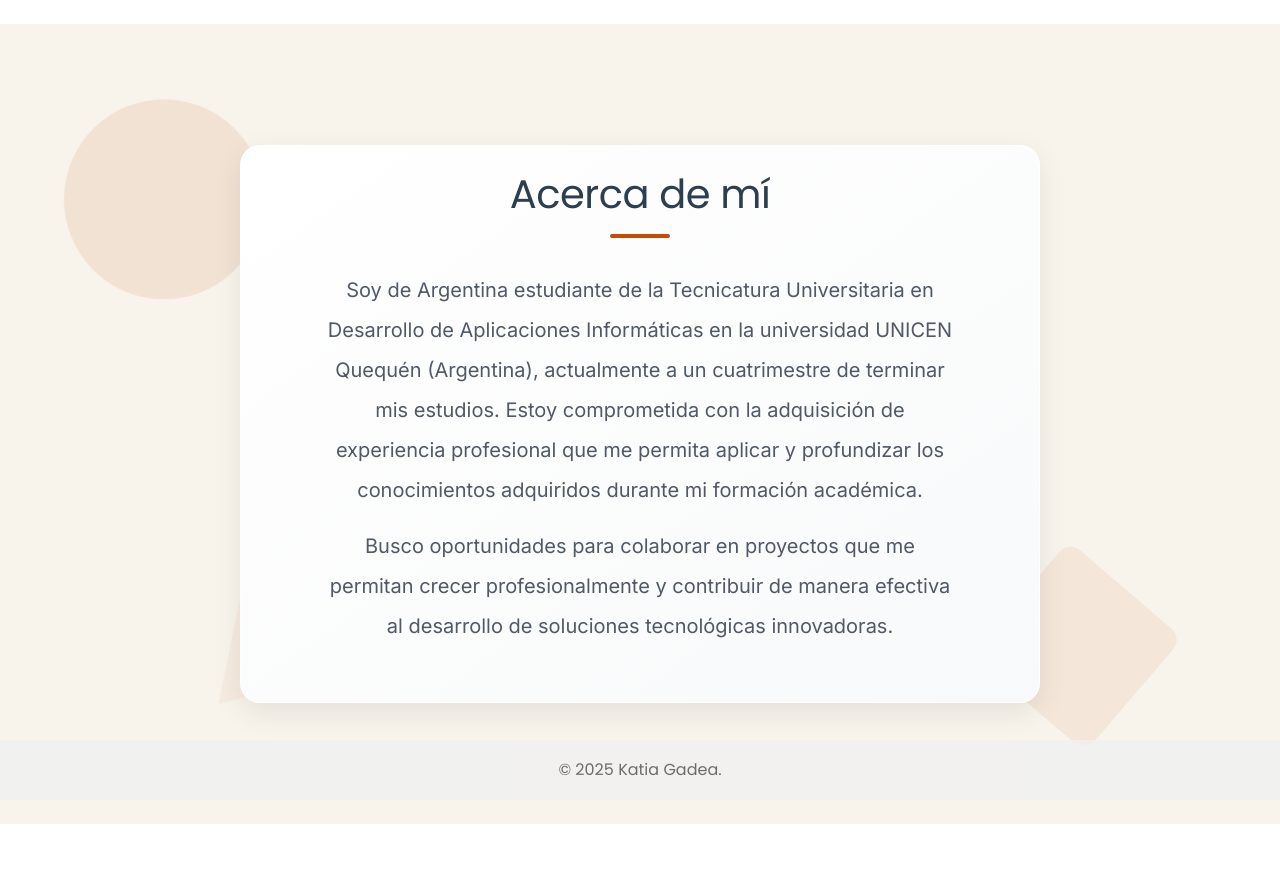
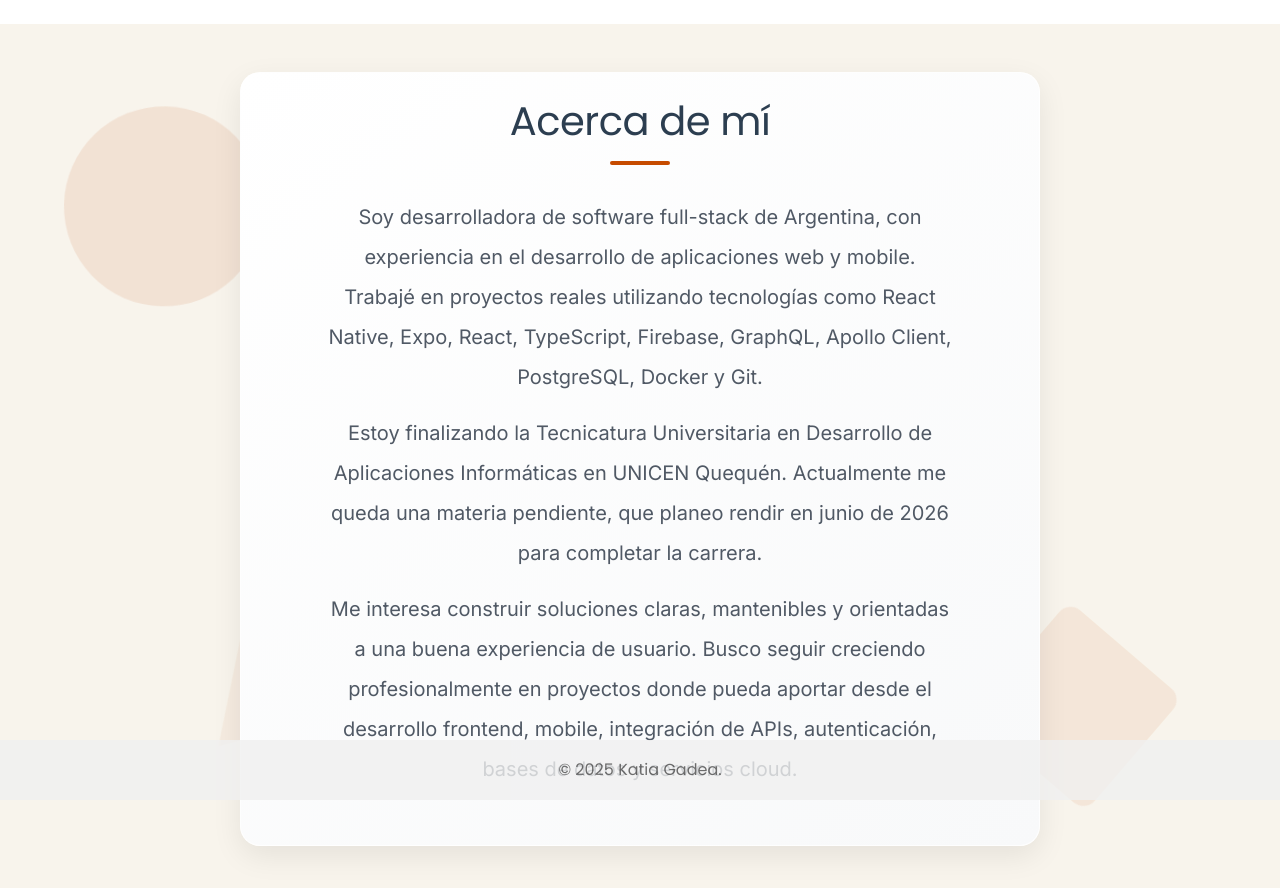
Before and after one commit to katia-otot/portafolio, an Angular app: page /about in a window 1280 px wide. Shown: the top 888 px of the page. Before the commit the page ends 824 px from the top, so only its background shows below. Built offline with nearby package versions, Linux system fonts and the light colour scheme.

Commit message:
Actualiza contenido en home y about
Co-authored-by: Cursor <cursoragent@cursor.com>

```diff
--- a/src/app/about/about.component.html
+++ b/src/app/about/about.component.html
@@ -7,9 +7,16 @@
     </div>
     <div class="about-content px-2 px-md-4">
       <p class="fs-6 fs-md-5 lh-lg mb-3">
-        Soy de Argentina estudiante de la Tecnicatura Universitaria en Desarrollo de Aplicaciones Informáticas en la universidad UNICEN Quequén (Argentina), actualmente a un cuatrimestre de terminar mis estudios. Estoy comprometida con la adquisición de experiencia profesional que me permita aplicar y profundizar los conocimientos adquiridos durante mi formación académica.      </p>
+        Soy desarrolladora de software full-stack de Argentina, con experiencia en el desarrollo de aplicaciones web y mobile. Trabajé en proyectos reales utilizando tecnologías como React Native, Expo, React, TypeScript, Firebase, GraphQL, Apollo Client, PostgreSQL, Docker y Git.
+      </p>
+
+      <p class="fs-6 fs-md-5 lh-lg mb-3">
+        Estoy finalizando la Tecnicatura Universitaria en Desarrollo de Aplicaciones Informáticas en UNICEN Quequén. Actualmente me queda una materia pendiente, que planeo rendir en junio de 2026 para completar la carrera.
+      </p>
+
       <p class="fs-6 fs-md-5 lh-lg">
-        Busco oportunidades para colaborar en proyectos que me permitan crecer profesionalmente y contribuir de manera efectiva al desarrollo de soluciones tecnológicas innovadoras.      </p>
+        Me interesa construir soluciones claras, mantenibles y orientadas a una buena experiencia de usuario. Busco seguir creciendo profesionalmente en proyectos donde pueda aportar desde el desarrollo frontend, mobile, integración de APIs, autenticación, bases de datos y servicios cloud.
+      </p>
     </div>
   </div>
 </div>
--- a/src/app/home/home.component.html
+++ b/src/app/home/home.component.html
@@ -13,7 +13,7 @@
       <div class="content-wrapper text-center">
         <div class="logo mb-3 mb-md-4"></div>
         <h1 class="display-5 display-md-4 mb-2 mb-md-3">Hola, soy Katia Gadea</h1>
-        <p class="lead mb-3 mb-md-4">Desarrolladora Web Full Stack</p>
+        <p class="lead mb-3 mb-md-4">Desarrolladora Full-Stack Web & Mobile</p>
         <a (click)="scrollToContact()" class="btn btn-primary px-3 px-md-4 py-2 py-md-3">Contactame</a>
       </div>
     </div>
```
